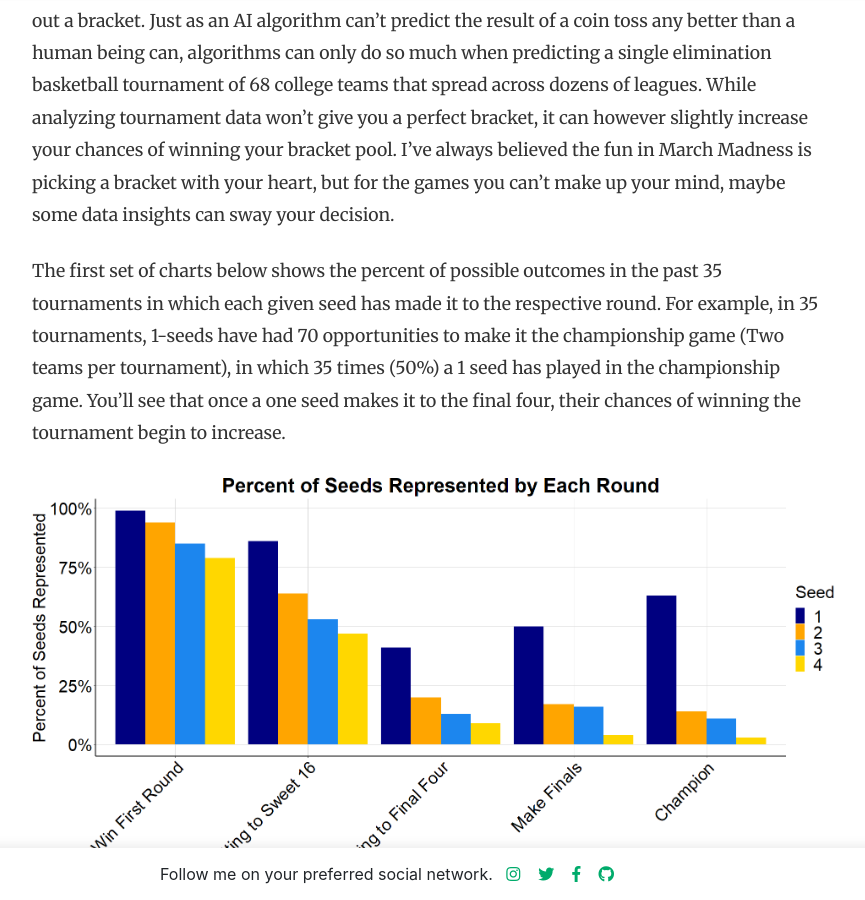
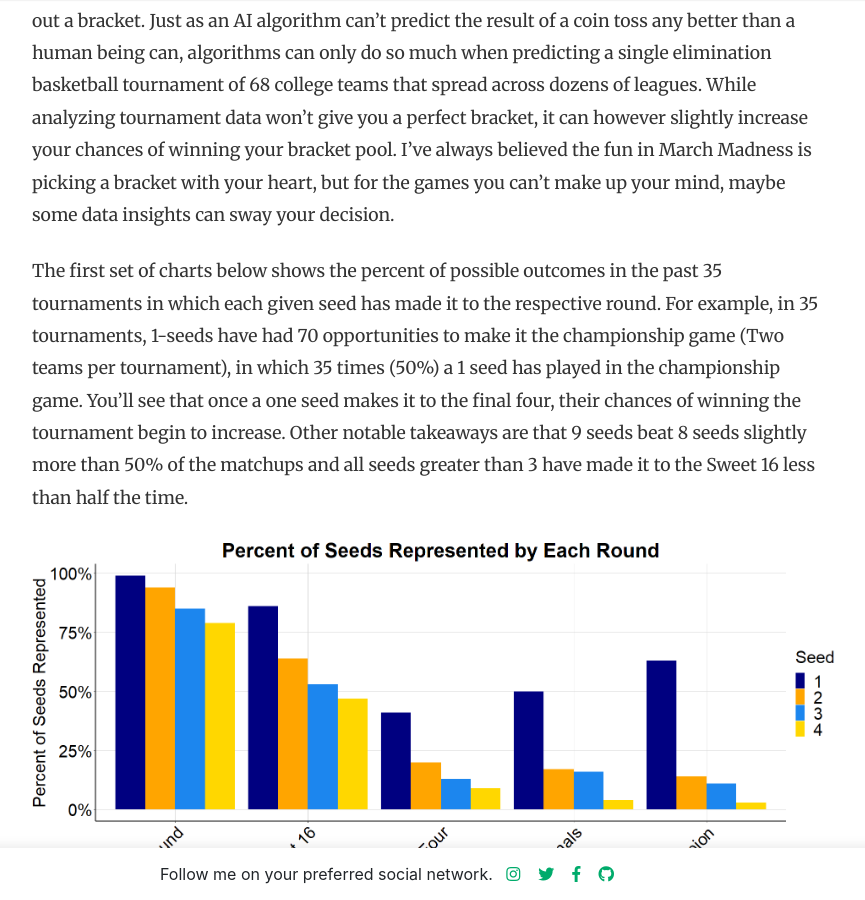
Before and after one commit to malteranalytics/malteranalytics.github.io, a Jekyll site: the page built from _posts/2021-03-15-nfl-march_maddness2021.md, in a window 1280 px wide and 900 px high, scrolled down 437 px. Shown: the whole window, without its empty margins (253-1118 px from the left). Built offline with Jekyll 4.4.1, drawn with Linux system fonts in a browser that asks for light colours; nearby versions of some CDN libraries; comment, search, counter and statistics services are not loaded.

Commit message:
Update 2021-03-15-nfl-march_maddness2021.md

```diff
--- a/_posts/2021-03-15-nfl-march_maddness2021.md
+++ b/_posts/2021-03-15-nfl-march_maddness2021.md
@@ -14,7 +14,7 @@ featured: false
 
 Year after year, March Madness continues to prove that data science cannot crack every code.   There's far too much variance among the estimated 120 Billion possible ways to reasonably fill out a bracket.  Just as an AI algorithm can't predict the result of a coin toss any better than a human being can, algorithms can only do so much when predicting a single elimination basketball tournament of 68 college teams that spread across dozens of leagues.  While analyzing tournament data won't give you a perfect bracket, it can however slightly increase your chances of winning your bracket pool.  I've always believed the fun in March Madness is picking a bracket with your heart, but for the games you can't make up your mind, maybe some data insights can sway your decision.
 
-The first set of charts below shows the percent of possible outcomes in the past 35 tournaments in which each given seed has made it to the respective round.  For example, in 35 tournaments, 1-seeds have had 70 opportunities to make it the championship game (Two teams per tournament), in which 35 times (50%) a 1 seed has played in the championship game.  You'll see that once a one seed makes it to the final four, their chances of winning the tournament begin to increase.
+The first set of charts below shows the percent of possible outcomes in the past 35 tournaments in which each given seed has made it to the respective round.  For example, in 35 tournaments, 1-seeds have had 70 opportunities to make it the championship game (Two teams per tournament), in which 35 times (50%) a 1 seed has played in the championship game.  You'll see that once a one seed makes it to the final four, their chances of winning the tournament begin to increase.  Other notable takeaways are that 9 seeds beat 8 seeds slightly more than 50% of the matchups and all seeds greater than 3 have made it to the Sweet 16 less than half the time.
 
 
 
```
